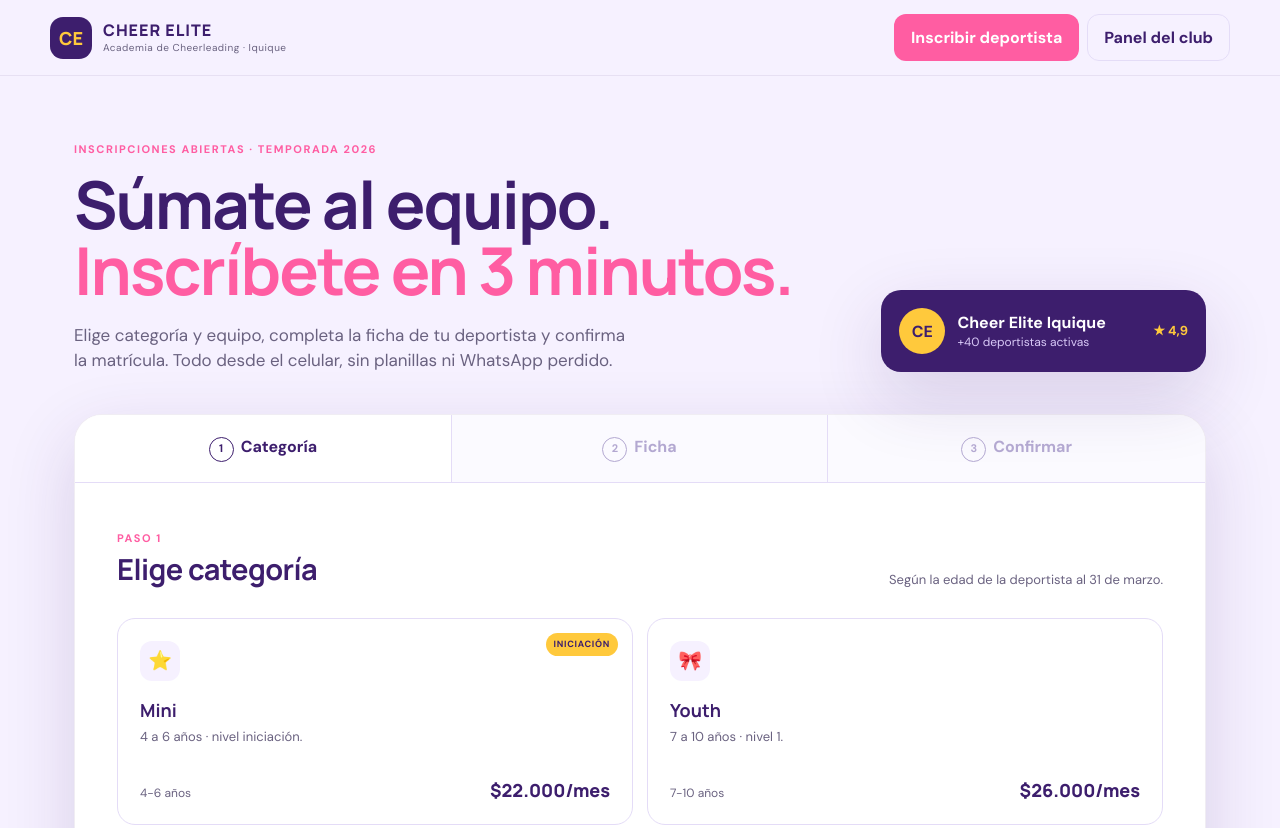
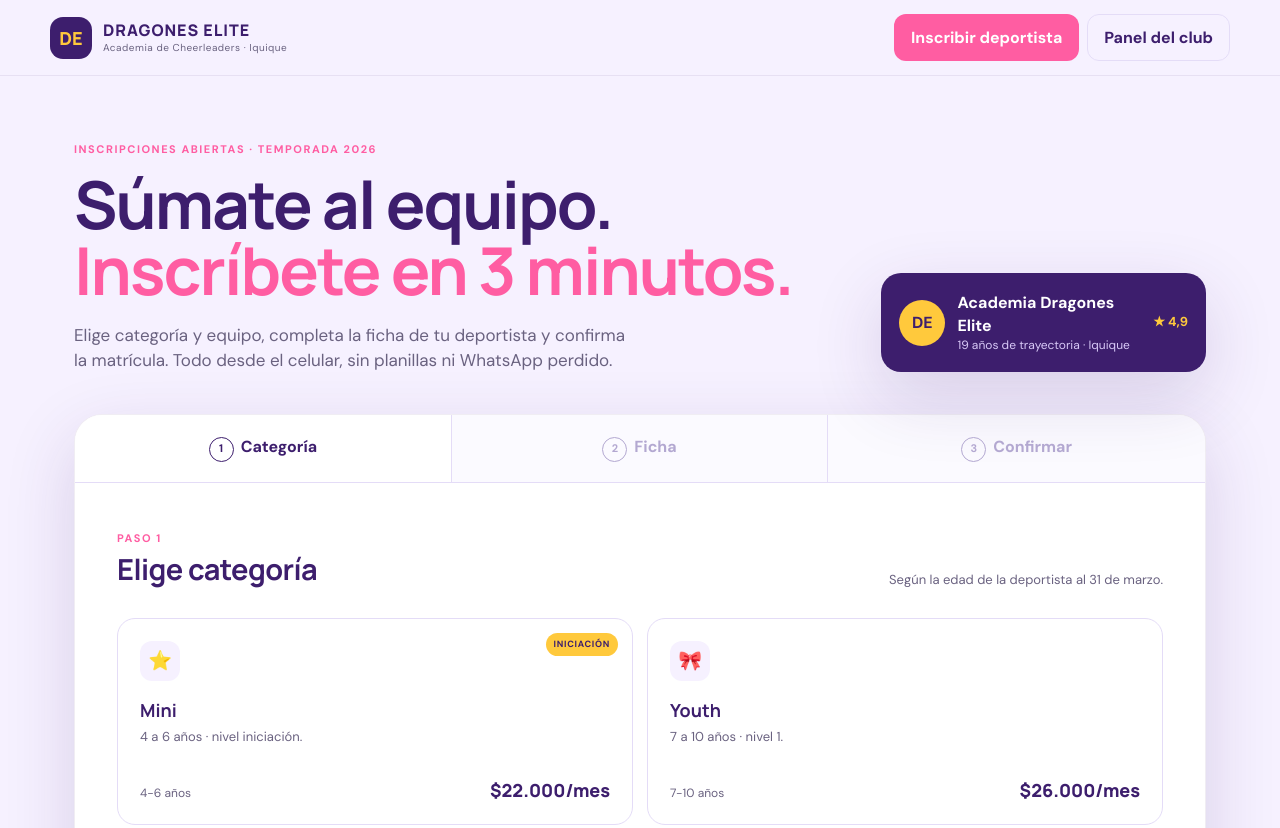
Before and after one commit to alejandrovegacampusano-sudo/cheer-elite-demo, a plain HTML site: page index.html in a window 1280 px wide. Shown: the top 828 px of the page. Drawn offline with Linux system fonts and the light colour scheme.

Commit message:
Rebrand a Academia Dragones Elite

```diff
--- a/index.html
+++ b/index.html
@@ -4,7 +4,7 @@
   <meta charset="utf-8">
   <meta name="viewport" content="width=device-width, initial-scale=1">
   <meta name="theme-color" content="#3d1e6d">
-  <title>Cheer Elite · Inscripciones del club</title>
+  <title>Academia Dragones Elite · Inscripciones</title>
   <link rel="preconnect" href="https://fonts.googleapis.com">
   <link rel="preconnect" href="https://fonts.gstatic.com" crossorigin>
   <link href="https://fonts.googleapis.com/css2?family=DM+Sans:wght@400;500;600;700&family=Manrope:wght@600;700;800&display=swap" rel="stylesheet">
@@ -12,9 +12,9 @@
 </head>
 <body>
   <header class="topbar">
-    <a class="brand" href="#" aria-label="Inicio Cheer Elite">
-      <span class="brand-mark">CE</span>
-      <span><strong>CHEER ELITE</strong><small>Academia de Cheerleading · Iquique</small></span>
+    <a class="brand" href="#" aria-label="Inicio Dragones Elite">
+      <span class="brand-mark">DE</span>
+      <span><strong>DRAGONES ELITE</strong><small>Academia de Cheerleaders · Iquique</small></span>
     </a>
     <div class="header-actions">
       <button class="primary-nav-button" id="enroll-button" type="button">Inscribir deportista</button>
@@ -31,8 +31,8 @@
           <p>Elige categoría y equipo, completa la ficha de tu deportista y confirma la matrícula. Todo desde el celular, sin planillas ni WhatsApp perdido.</p>
         </div>
         <div class="trust-card">
-          <div class="avatar">CE</div>
-          <div><strong>Cheer Elite Iquique</strong><span>+40 deportistas activas</span></div>
+          <div class="avatar">DE</div>
+          <div><strong>Academia Dragones Elite</strong><span>19 años de trayectoria · Iquique</span></div>
           <b>★ 4,9</b>
         </div>
       </div>
@@ -127,7 +127,7 @@
     </section>
   </main>
 
-  <footer><strong>CHEER ELITE</strong><span>Prototipo de inscripciones automatizadas · datos guardados solo en este navegador</span></footer>
+  <footer><strong>DRAGONES ELITE</strong><span>Prototipo de inscripciones automatizadas · datos guardados solo en este navegador</span></footer>
   <div class="toast" id="toast" role="status"></div>
   <script src="app.js"></script>
 </body>
```
